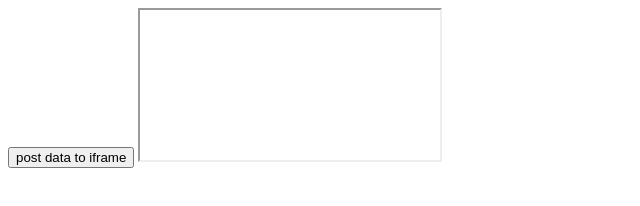
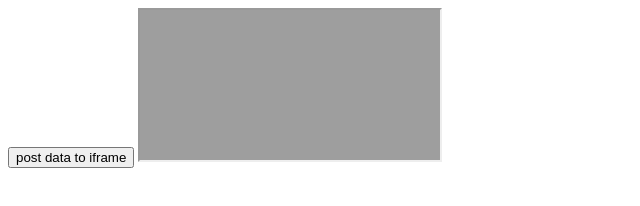
Before and after one commit to pixelOneZero/testBed, a plain HTML site: page iframe/postData.html in a window 1280 px wide. Both pictures are taken after a click on the button "post data to iframe". Shown: the whole page, without its empty margins (0-640 px from the left). Drawn offline with Linux system fonts and the light colour scheme.

Commit message:
Added postToIframe function

```diff
--- a/iframe/postData.html
+++ b/iframe/postData.html
@@ -11,7 +11,7 @@
 
 <button id="postData">post data to iframe</button>
 
-<iframe src=""></iframe>
+<iframe src="" name="targetFrame"></iframe>
 
 <script>
 //'use strict'
@@ -20,9 +20,31 @@ var app = (function() {
 	this.initialize = function() {
 		var button = document.getElementById('postData');
 		button.addEventListener('click', function() {
-
+			postToIframe('http://pixelonezero.com/', {'id':'1234567', 'lastname':'smith'}, 'targetFrame');
 		});
 	}
+
+	function postToIframe(path, params, target) {
+
+    var form = document.createElement("form");
+    form.setAttribute("method", "post");
+    form.setAttribute("target", target);
+		form.setAttribute('action', path)
+
+    for (var key in params) {
+        if(params.hasOwnProperty(key)) {
+            var hiddenField = document.createElement("input");
+            hiddenField.setAttribute("type", "hidden");
+            hiddenField.setAttribute("name", key);
+            hiddenField.setAttribute("value", params[key]);
+            form.appendChild(hiddenField);
+         }
+    }
+
+    document.body.appendChild(form);
+    form.submit();
+  }
+
 	return this;
 })()
 
```
